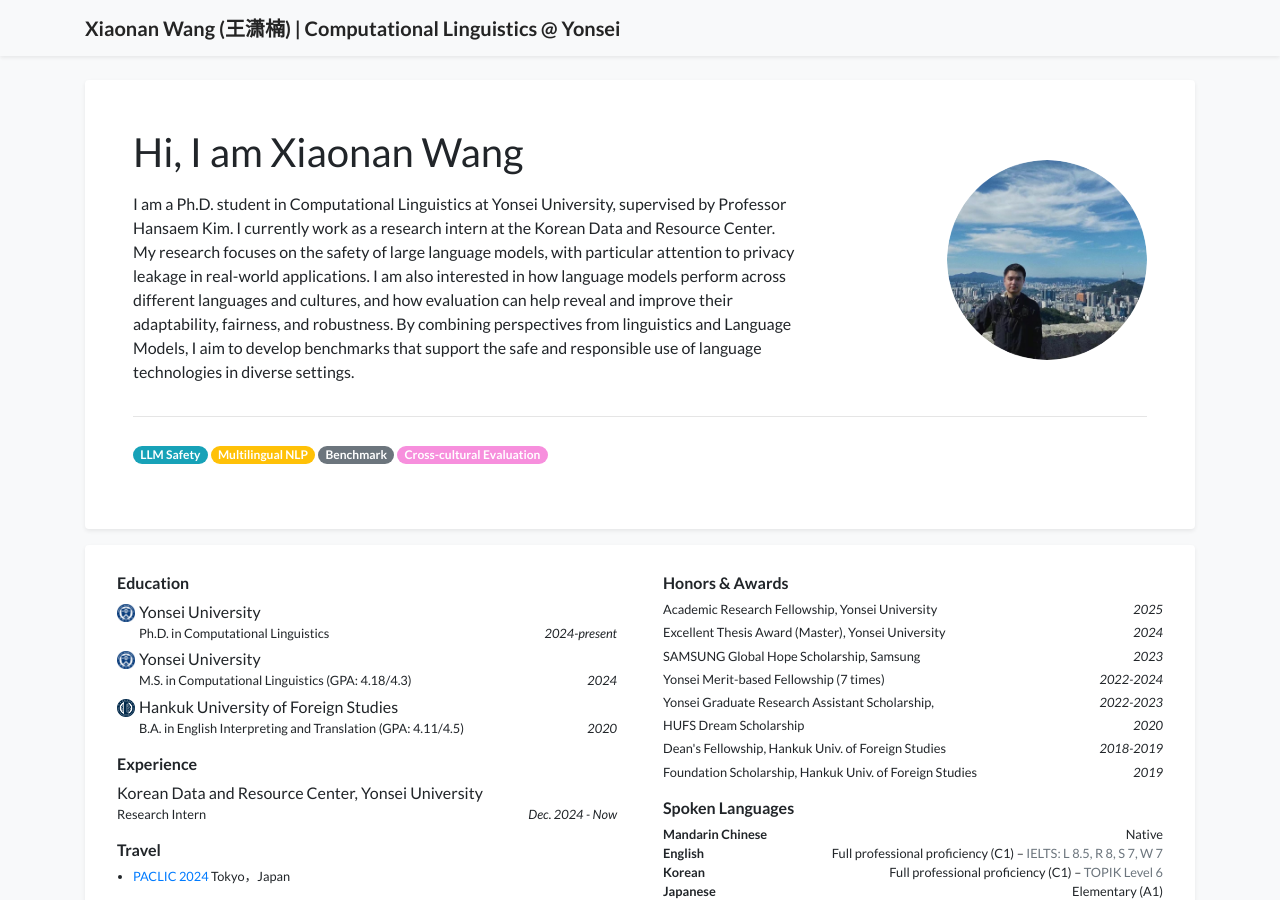
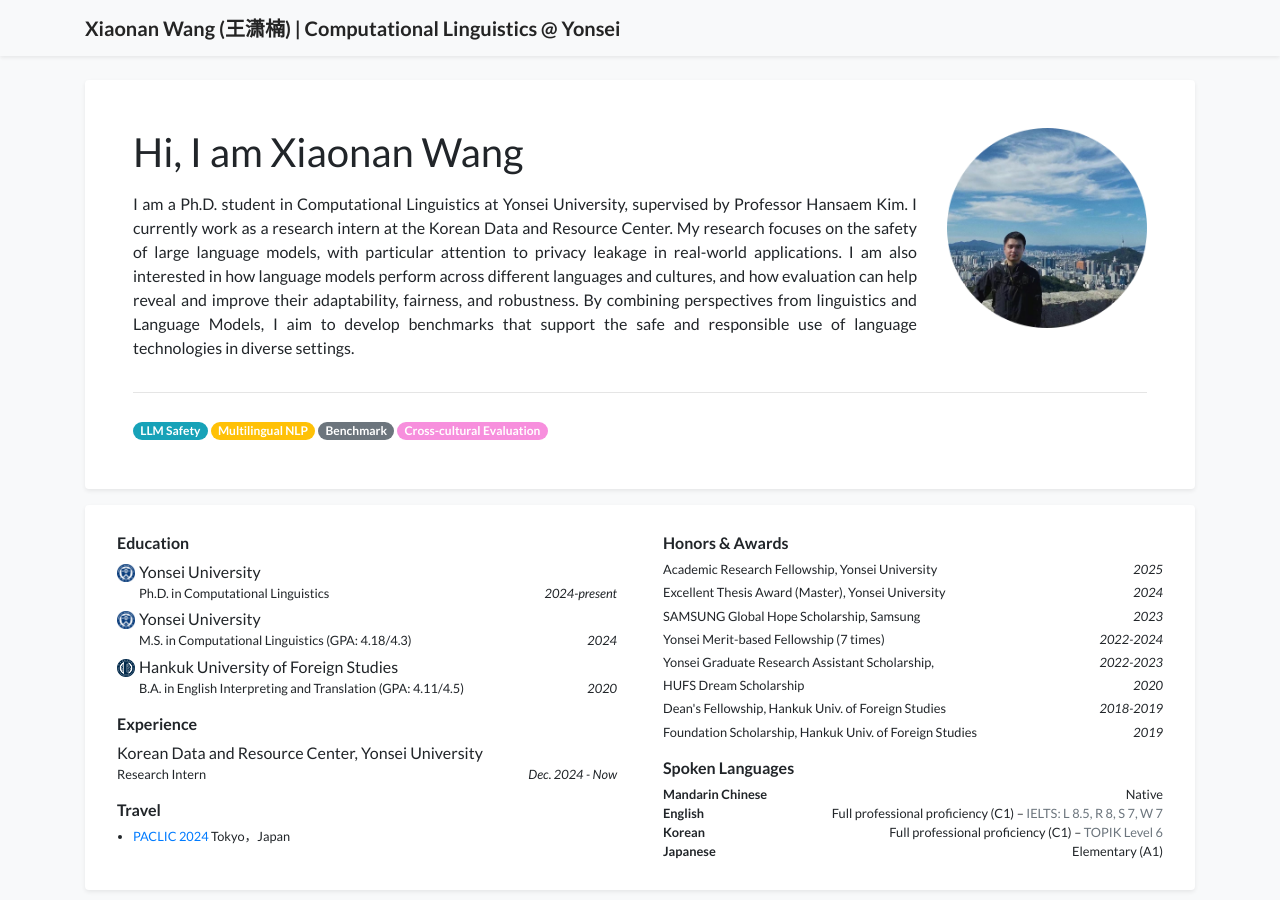
Before and after one commit to wangxiaonan-git/wangxiaonan-git.github.io, a Jekyll site: the page built from index.html, in a window 1280 px wide and 900 px high. Built offline with Jekyll 4.4.1, drawn with Linux system fonts in a browser that asks for light colours; a style sheet for code colours, icons or effects is not loaded.

Commit message:
Update profile_card.html

```diff
--- a/_includes/widgets/profile_card.html
+++ b/_includes/widgets/profile_card.html
@@ -3,8 +3,7 @@
         <div class="card border-0 shadow-sm bg-white">
             <div class="card-body p-5">
                 <div class="row">
-                    <!-- Left: Name, bio, CV -->
-                    <div class="col-md-8">
+                    <div class="col">
                         <p class="h1 font-weight-normal">{{ site.data.profile.primary_name }} <small>{{ site.data.profile.secondary_name }}</small></p>
                         <p class="text-profile-position">
                             {% for position in site.data.profile.positions %}
@@ -14,23 +13,22 @@
                             <a target="_blank" href="{{ site.data.profile.cv_link }}"><i class="fas fa-file-alt"></i> [Curriculum Vitae]</a> <br/>
                             {% endif %}
                         </p>
-                        <p class="text-profile-bio">
+                        <p class="text-profile-bio text-justify" style="text-align: justify;">
                             {{ site.data.profile.short_bio }}
                         </p>
                     </div>
-
-                    <!-- Right: Portrait, now vertically centered -->
                     {% if site.data.profile.show_portrait %}
-                    <div class="col-md-4 d-none d-md-flex align-items-center justify-content-end">
-                        <figure class="figure mb-0">
+                    <div class="col-md-auto d-none d-md-block" style="text-align: right;">
+                        <figure class="figure">
                             <img
                                 src="{{ site.data.profile.portrait_url }}"
-                                class="figure-img img-fluid rounded-circle"
-                                style="max-height: 200px; max-width: 200px; object-fit: cover;"
+                                class="figure-img img-fluid"
+                                style="height: 200px;"
                                 data-toggle="tooltip"
                                 data-placement="top"
                                 title="{{ site.data.profile.portrait_caption }}"
                             >
+                            <figcaption class="figure-caption text-right"></figcaption>
                         </figure>
                     </div>
                     {% endif %}
@@ -41,7 +39,7 @@
                 <div class="row">
                     <div class="col">
                         <!-- Research interest tags -->
-                        <div class="text-profile-bio mt-2 mb-3">
+                        <div class="text-profile-bio mt-2">
                             <span class="badge badge-pill" style="background-color:#17a2b8; color: white;">LLM Safety</span>
                             <span class="badge badge-pill" style="background-color:#ffc107; color: white;">Multilingual NLP</span>
                             <span class="badge badge-pill" style="background-color:#6c757d; color: white;">Benchmark</span>
```
